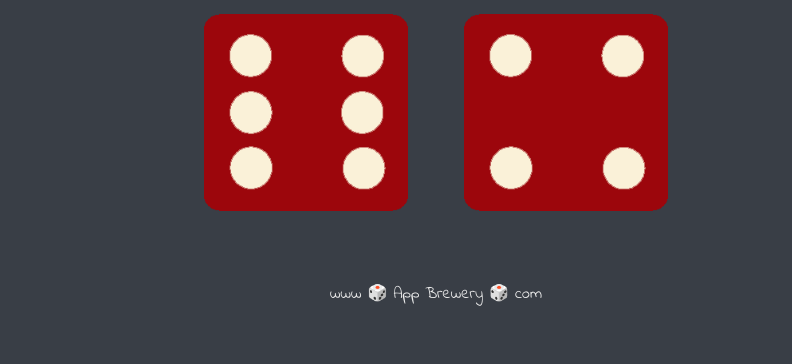
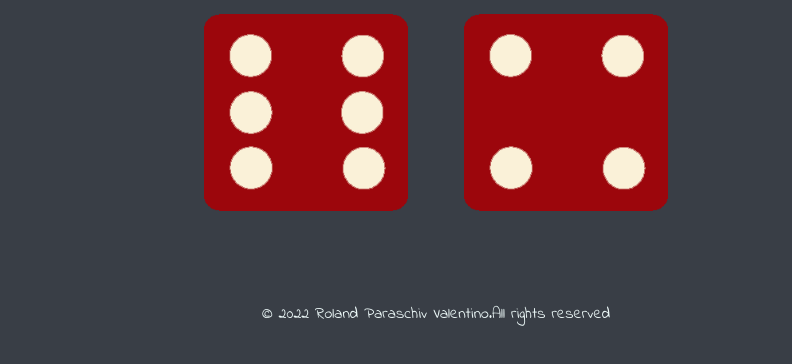
Before and after one commit to roland03/diceGame, a plain HTML site: page index.html in a window 1280 px wide. Shown: the part 348-712 px from the top of the page, without its empty margins (204-996 px from the left). Drawn offline with Linux system fonts and the light colour scheme.

Commit message:
copywrite text

```diff
--- a/index.html
+++ b/index.html
@@ -2,7 +2,6 @@
 <html lang="en" dir="ltr">
   <head>
     <meta charset="utf-8">
-    <meta name="viewport" content="width=device-width, initial-scale=1.0">
     <meta name="description" content="A Dice Game, free and online for you to play with your friends. Enjoy!">
     <meta name="keywords" content="Dice, Dice Game, Game, Luck  ">
     <meta http-equiv="X-UA-Compatible" content="ie=edge">
@@ -34,7 +33,8 @@
   </body>
 
   <footer>
-    www 🎲 App Brewery 🎲 com
+    <p class=copywrite>© 2022 Roland Paraschiv Valentino.All rights reserved</p>
+
 
   </footer>
 </html>
```
